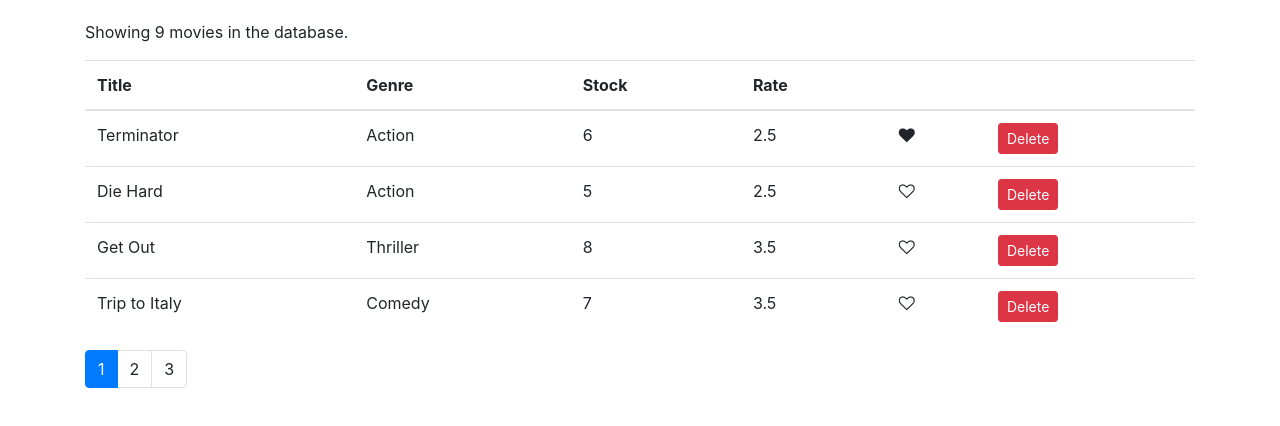
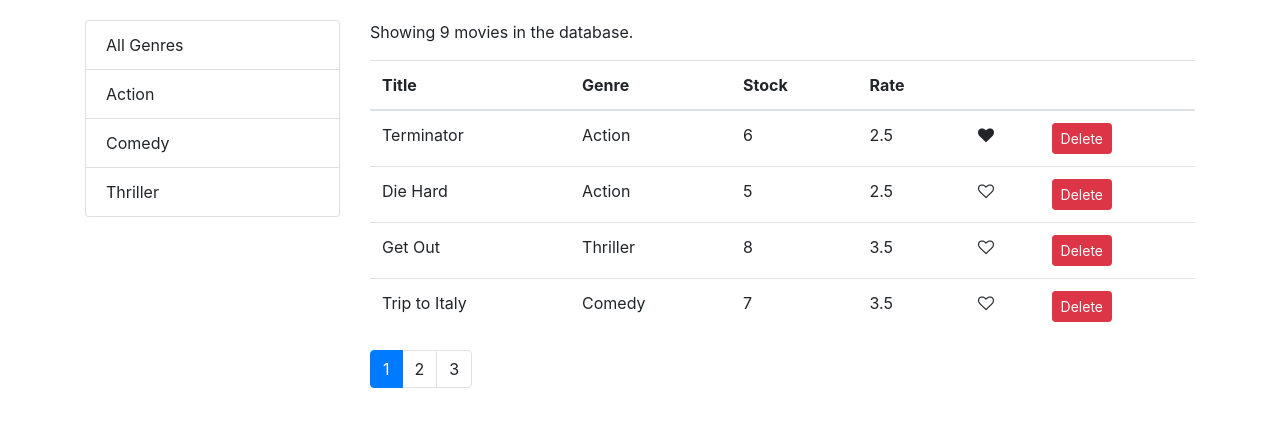
Before and after one commit to mbaranich/netVid, a React (Create React App) app: page / in a window 1280 px wide. Shown: the top 426 px of the page. Built offline with nearby package versions, Linux system fonts and the light colour scheme.

Commit message:
Add filtering for genre.

```diff
--- /dev/null
+++ b/src/components/common/listGroup.jsx
@@ -0,0 +1,24 @@
+import React from 'react';
+
+const ListGroup = (props) => {
+    const { items, textProperty, valueProperty, onItemSelect, selectedItem } = props;
+
+    return <ul className="list-group">
+        { items.map(item =>
+        <li
+            onClick={() => onItemSelect(item)}
+            key={item[valueProperty]}
+            className={ item === selectedItem ? "list-group-item active" : "list-group-item"}
+        >
+        {item[textProperty]}
+        </li>) }
+
+    </ul>;
+}
+
+ListGroup.defaultProps = {
+    textProperty: 'name',
+    valueProperty: '_id'
+}
+
+export default ListGroup;
--- a/src/components/movies.jsx
+++ b/src/components/movies.jsx
@@ -1,14 +1,23 @@
 import React, { Component } from 'react'
 import { getMovies } from '../services/fakeMovieService'
 import Like from './common/like'
+import ListGroup from './common/listGroup'
 import Pagination from './common/pagination'
+import { getGenres } from '../services/fakeGenreService'
 import {paginate} from '../utils/paginate'
 
 class Movies extends Component {
     state = {
-        movies: getMovies(),
+        movies: [],
+        genres: [],
         currentPage: 1,
-        pageSize: 4
+        pageSize: 4,
+     }
+
+     componentDidMount() {
+        const genres = [{ name: 'All Genres'}, ...getGenres()]
+
+        this.setState({movies: getMovies(), genres })
      }
 
      handleDelete = (movie) => {
@@ -28,20 +37,34 @@
          this.setState( {currentPage: page })
      }
 
+     handleGenreSelect = genre => {
+         this.setState({selectedGenre: genre, currentPage: 1})
+     }
+
 
 
     render() {
         const {length: count} = this.state.movies;
-        const { pageSize, currentPage, movies: allMovies } = this.state;
+        const { pageSize, currentPage, selectedGenre, movies: allMovies } = this.state;
 
         if (count === 0)
             return <p>There are no movies in the database.</p>;
 
-        const movies = paginate(allMovies, currentPage, pageSize)
+
+        const filtered = selectedGenre && selectedGenre._id ? allMovies.filter(m => m.genre._id === selectedGenre._id) : allMovies;
+        const movies = paginate(filtered, currentPage, pageSize)
 
         return (
-        <React.Fragment>
-        <p>Showing {count} movies in the database.</p>
+        <div className='row'>
+        <div className="col-3">
+            <ListGroup
+                items={this.state.genres}
+                selectedItem={this.state.selectedGenre}
+                onItemSelect={this.handleGenreSelect}
+            />
+        </div>
+        <div className="col">
+        <p>Showing {filtered.length} movies in the database.</p>
         <table className='table'>
         <thead>
             <tr>
@@ -68,8 +91,10 @@
         ))}
         </tbody>
         </table>
-        <Pagination itemsCount={count} pageSize={pageSize} currentPage={currentPage} onPageChange={this.handlePageChange} />
-        </React.Fragment>
+        <Pagination itemsCount={filtered.length} pageSize={pageSize} currentPage={currentPage} onPageChange={this.handlePageChange} />
+        </div>
+
+        </div>
         )
     }
 }
```
